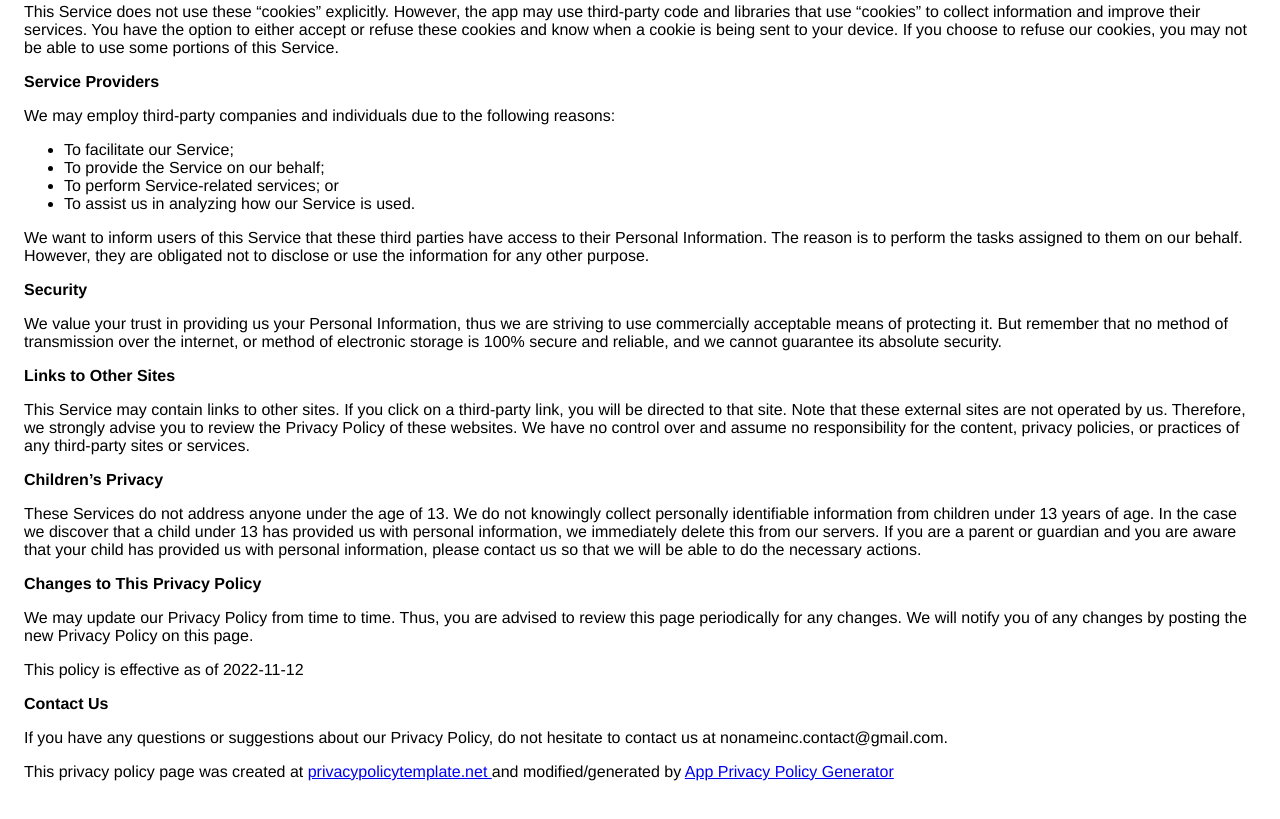
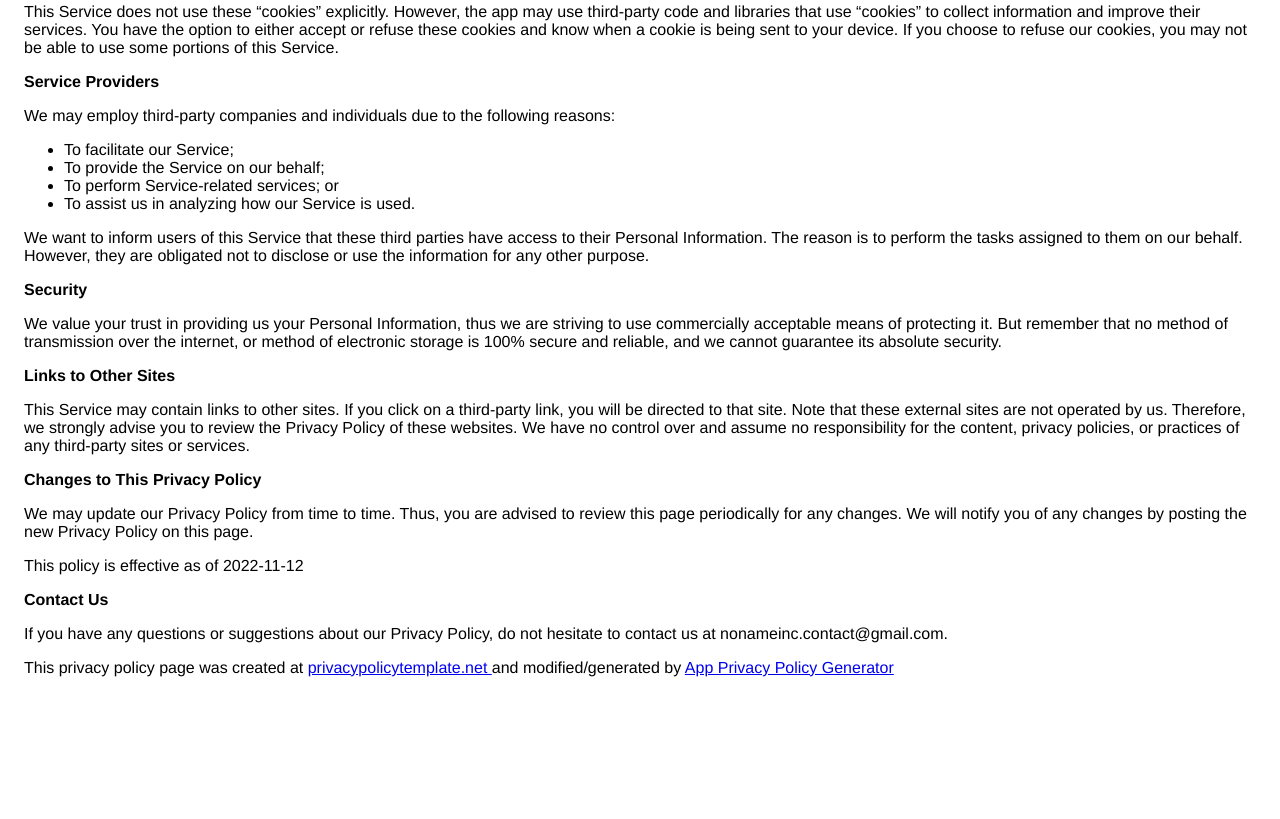
Before and after one commit to NoNameInc-Development/OneGrade-Dein_Schulmanager, a plain HTML site: page index.html in a window 1280 px wide. Shown: the part 605-1424 px from the top of the page. After the commit the page ends 1322 px from the top, so only its background shows below. Drawn offline with Linux system fonts and the light colour scheme.

Commit message:
Update index.html

```diff
--- a/index.html
+++ b/index.html
@@ -85,16 +85,6 @@ Privacy Policy of these websites. We have
 no control over and assume no responsibility for the content,
 privacy policies, or practices of any third-party sites or
 services.
-</p> <p><strong>Children’s Privacy</strong></p> <div><p>
-These Services do not address anyone under the age of 13.
-We do not knowingly collect personally
-identifiable information from children under 13 years of age. In the case
-we discover that a child under 13 has provided
-us with personal information, we immediately
-delete this from our servers. If you are a parent or guardian
-and you are aware that your child has provided us with
-personal information, please contact us so that
-we will be able to do the necessary actions.
 </p></div> <!----> <p><strong>Changes to This Privacy Policy</strong></p> <p>
 We may update our Privacy Policy from
 time to time. Thus, you are advised to review this page
```
